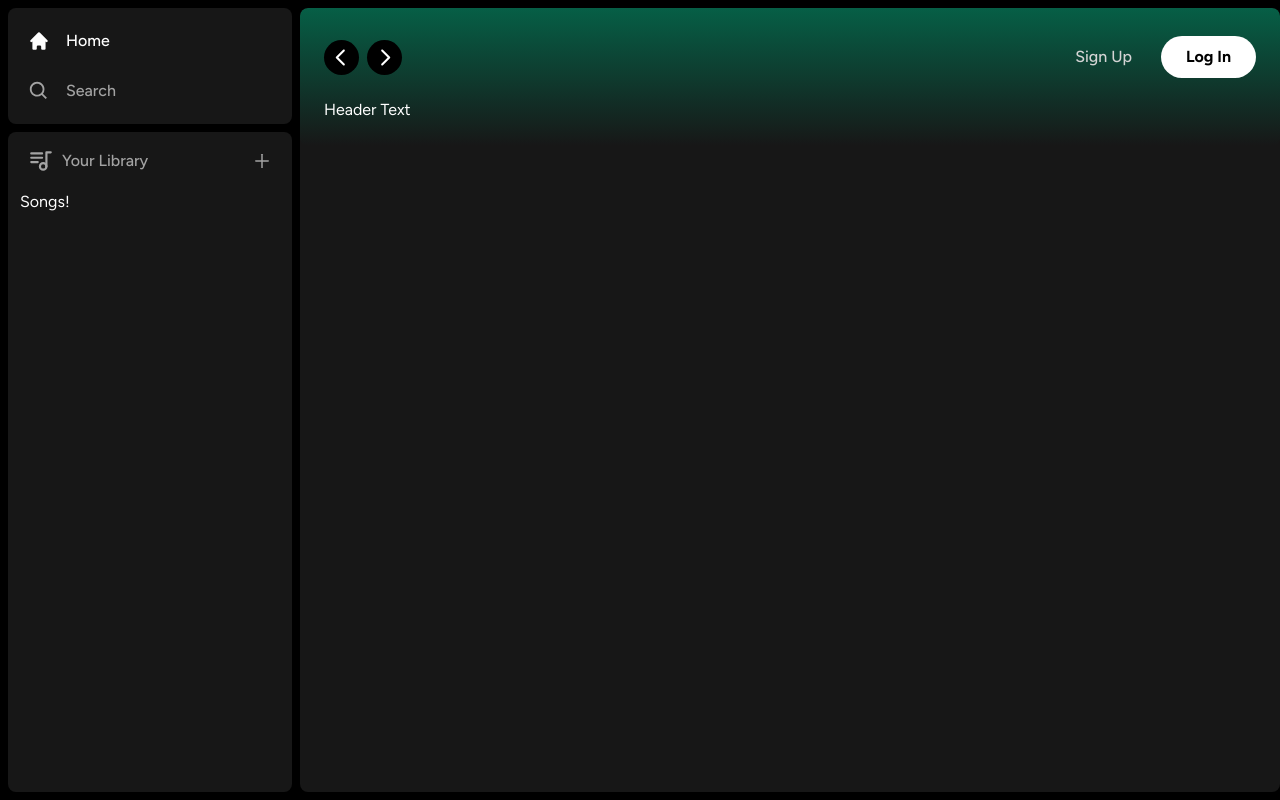
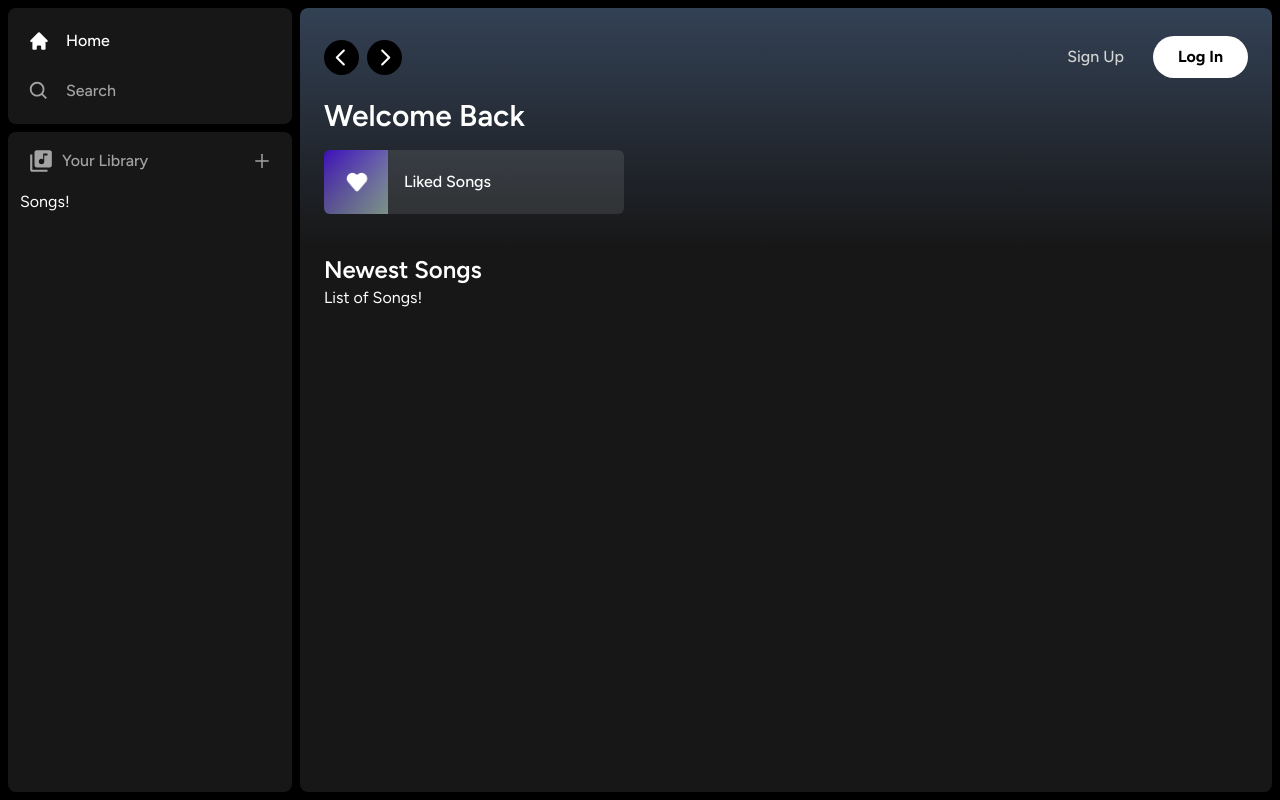
Before and after one commit to kpirabaharan/Spotify-Clone, a Next.js app: page / in a window 1280 px wide. Built offline with nearby package versions, Linux system fonts and the light colour scheme.

Commit message:
Created ListItem for Main Page
Signed-off-by: Keeshigan Pirabaharan <kpirabaharan3@gmail.com>

```diff
--- a/app/(site)/page.tsx
+++ b/app/(site)/page.tsx
@@ -1,14 +1,30 @@
 import Header from '@/components/Header';
+import ListItem from '@/components/ListItem';
 
 export default function Home() {
   return (
     <div
-      className='bg-neutral-900 rounded-lg h-full w-full overflow-hidden
-      overflow-y-auto'
+      className='bg-neutral-900 rounded-lg h-full overflow-hidden overflow-y-auto
+      mr-2'
     >
       <Header>
-        Header Text
+        <div className='mb-2'>
+          <h1 className='text-white text-3xl font-semibold'> Welcome Back</h1>
+          <div className='grid grid-cols-1 sm:grid-cols-2 xl:grid-cols-3 2xl:grid-cols-4 gap-3 mt-4'>
+            <ListItem
+              image='/images/liked.png'
+              name='Liked Songs'
+              href='liked'
+            />
+          </div>
+        </div>
       </Header>
+      <div className='mt-2 mb-7 px-6'>
+        <div className='flex justify-between items-center '>
+          <h1 className='text-white text-2xl font-semibold'>Newest Songs</h1>
+        </div>
+        <div>List of Songs!</div>
+      </div>
     </div>
   );
 }
--- a/components/Header.tsx
+++ b/components/Header.tsx
@@ -19,11 +19,11 @@
   const handleLogout = () => {
     // TODO: Handle Logout
   };
-  <RxCaretLeft />;
+
   return (
     <div
       className={twMerge(
-        `bg-gradient-to-b from-emerald-800 p-6 rounded-lg h-fit`,
+        `bg-gradient-to-b from-slate-700 p-6 rounded-lg h-fit`,
         className,
       )}
     >
--- a/components/Library.tsx
+++ b/components/Library.tsx
@@ -1,6 +1,7 @@
 'use client';
 
 import { TbPlaylist } from 'react-icons/tb';
+import { MdLibraryMusic } from 'react-icons/md';
 import { AiOutlinePlus } from 'react-icons/ai';
 
 const Library = () => {
@@ -12,7 +13,7 @@
     <div className='flex flex-col'>
       <div className='flex items-center justify-between px-5 pt-4'>
         <div className='inline-flex items-center gap-x-2'>
-          <TbPlaylist size={26} className='text-neutral-400' />
+          <MdLibraryMusic size={26} className='text-neutral-400' />
           <p className='font-medium text-md text-neutral-400'>Your Library</p>
         </div>
         <AiOutlinePlus
--- /dev/null
+++ b/components/ListItem.tsx
@@ -0,0 +1,42 @@
+'use client';
+
+import Image from 'next/image';
+import { useRouter } from 'next/navigation';
+import { FaPlay } from 'react-icons/fa';
+
+type AppProps = {
+  image: string;
+  name: string;
+  href: string;
+};
+
+const ListItem = ({ image, name, href }: AppProps) => {
+  const router = useRouter();
+
+  const onClick = () => {
+    // TODO: Add Auth Before Push
+    router.push(href);
+  };
+
+  return (
+    <button
+      className='relative group flex items-center rounded-md overflow-hidden
+      gap-x-4 bg-neutral-100/10 hover: hover:bg-neutral-100/20 transition pr-4'
+      onClick={onClick}
+    >
+      <div className='relative min-h-[64px] min-w-[64px]'>
+        <Image className='object-cover' fill src={image} alt='Image' />
+      </div>
+      <p className='font-medium truncate py-5'>{name}</p>
+      <div
+        className='absolute transition opacity-0 rounded-full flex items-center
+        justify-center bg-green-600 p-4 drop-shadow-md right-5
+        group-hover:opacity-100 hover:scale-110'
+      >
+        <FaPlay className='text-black' />
+      </div>
+    </button>
+  );
+};
+
+export default ListItem;
```
Also changed, not shown: public/images/liked.png (added).
